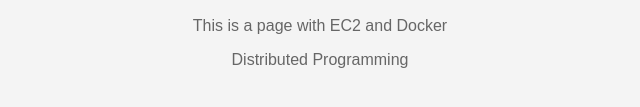
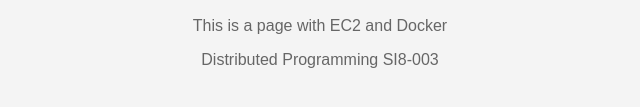
Before and after one commit to EAllaucaD/pageaws, a plain HTML site: page index.html in a window 1280 px wide. Shown: the part 345-452 px from the top of the page, 320-960 px from the left. Drawn offline with Linux system fonts and the light colour scheme.

Commit message:
feat: :memo: update index
update index.html

```diff
--- a/index.html
+++ b/index.html
@@ -11,7 +11,7 @@
     <h1>HELLO WORLD!</h1>
     <h2>Edwin Allauca</h2>
     <p>This is a page with EC2 and Docker</p>
-    <p>Distributed Programming</p>
+    <p>Distributed Programming SI8-003</p>
   </div>
 </body>
 </html>
```
